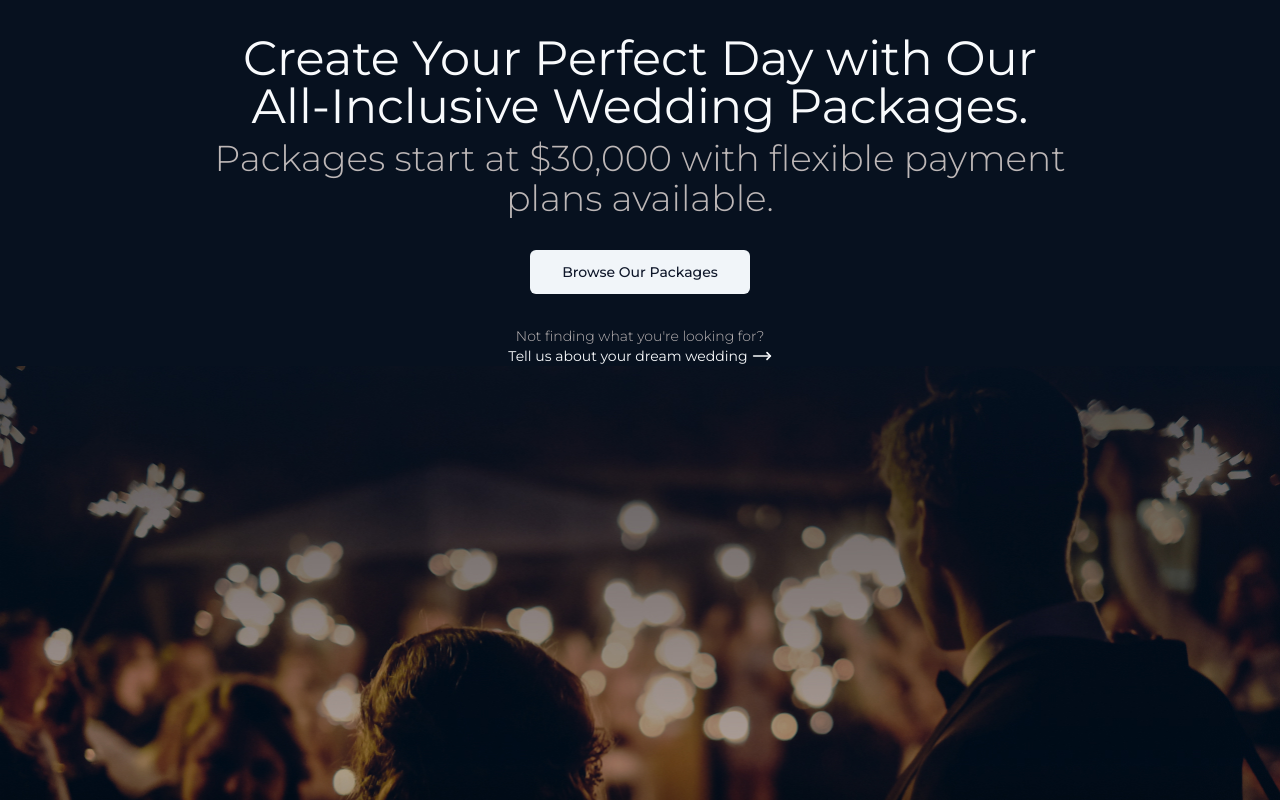
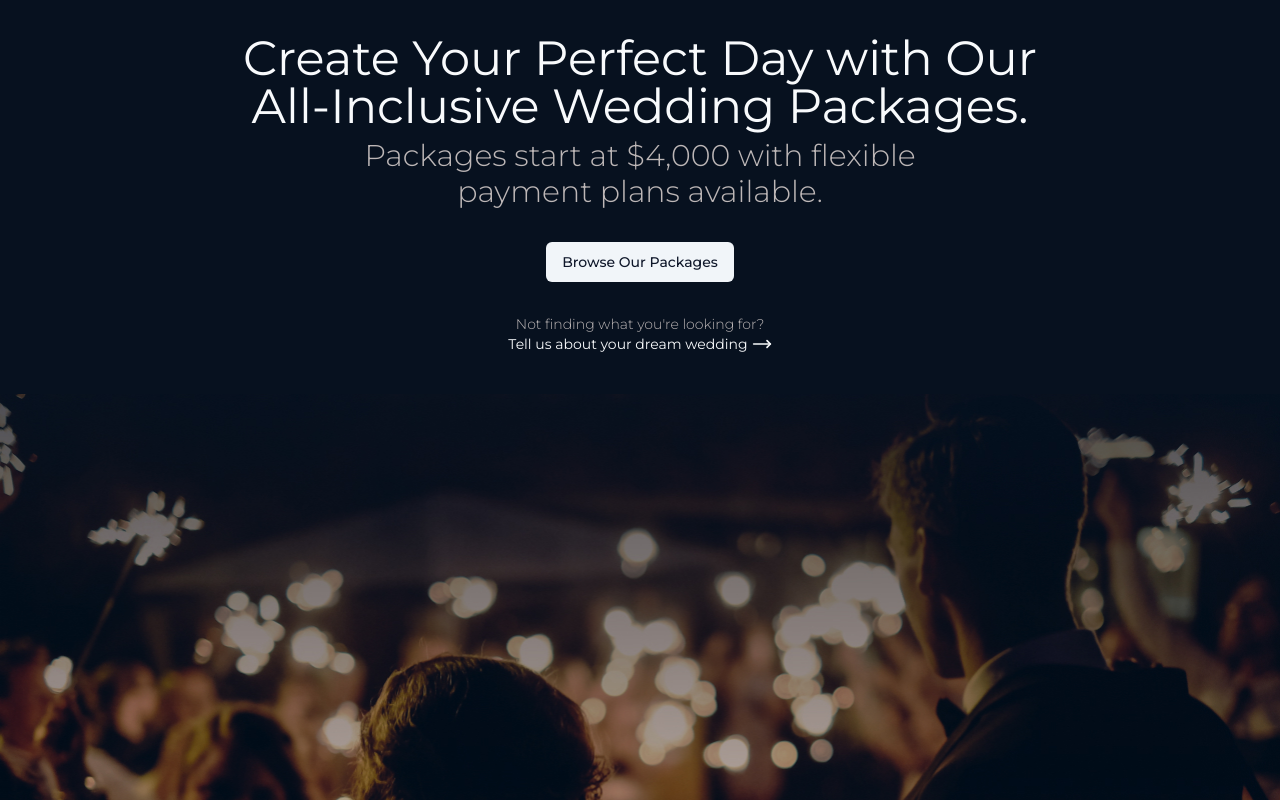
Before and after one commit to Dillonzellis/rlmaffairs-v2, a Next.js app: page / in a window 1280 px wide. Shown: the part 5860-6660 px from the top of the page. Built offline with nearby package versions, Linux system fonts and the light colour scheme.

Commit message:
style: footer image and text padding

```diff
--- a/src/components/Footer.tsx
+++ b/src/components/Footer.tsx
@@ -59,12 +59,10 @@ export const Footer = () => {
           <div className="pb-2 text-5xl text-slate-50">
             Create Your Perfect Day with Our All-Inclusive Wedding Packages.
           </div>
-          <div className="pb-8 text-4xl font-light text-brandingGrey-400">
-            Packages start at $30,000 with flexible payment plans available.
+          <div className="mx-auto max-w-[40rem] pb-8 text-3xl font-light text-brandingGrey-400">
+            Packages start at $4,000 with flexible payment plans available.
           </div>
-          <Button variant="secondary" size="lg">
-            Browse Our Packages
-          </Button>
+          <Button variant="secondary">Browse Our Packages</Button>
           <div className="pt-8 text-sm font-light text-brandingGrey-400">
             Not finding what you&apos;re looking for?
           </div>
@@ -77,7 +75,13 @@ export const Footer = () => {
           </a>
         </div>
       </MaxWidthWrapper>
-      <Image src="/footer-sparkler.jpg" alt="" width={1282} height={647} />
+      <Image
+        src="/footer-sparkler.jpg"
+        alt=""
+        width={1282}
+        height={647}
+        className="py-10"
+      />
       <MaxWidthWrapper>
         <div className="grid grid-cols-4">
           {footerLinks.map((col, idx) => (
```
